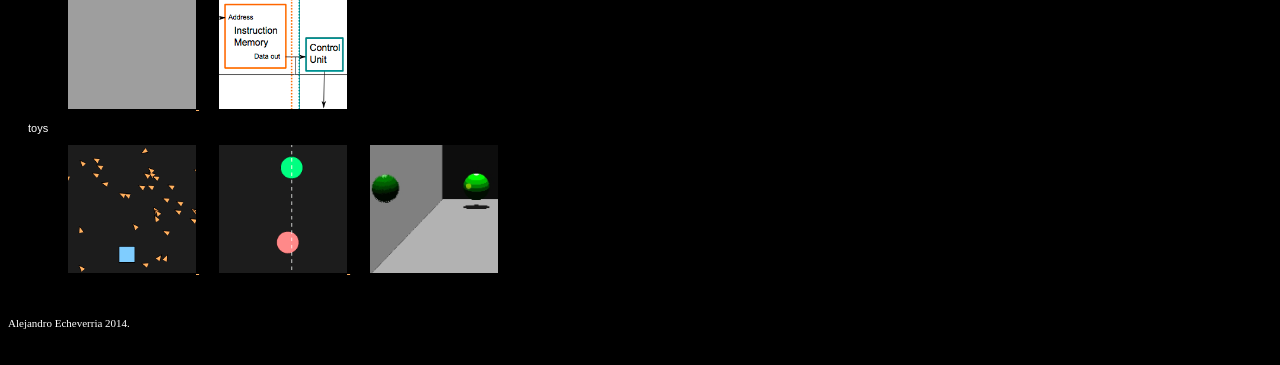
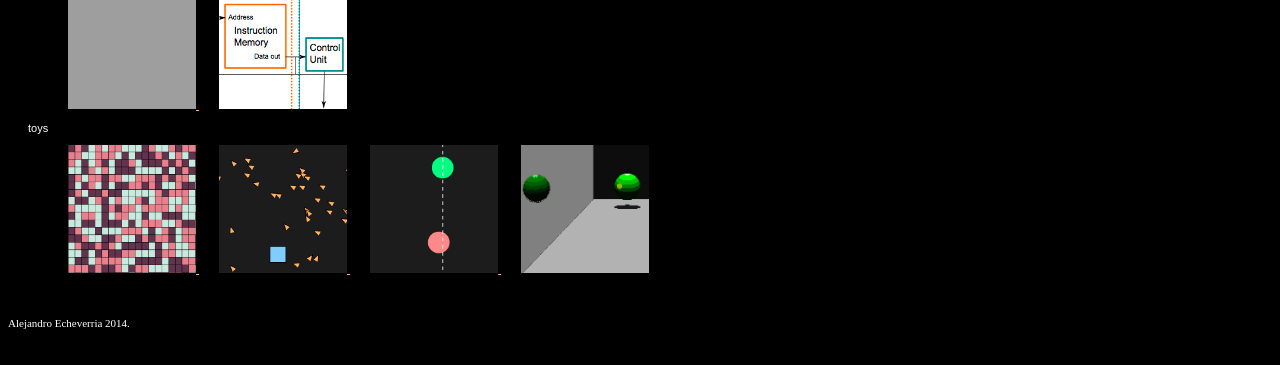
Before and after one commit to alejandroechev/personal-website, a plain HTML site: page index.html in a window 1280 px wide. Shown: the part 245-610 px from the top of the page. Drawn offline with Linux system fonts and the light colour scheme; grey boxes are pictures that could not be loaded.

Commit message:
Vreyn page updated

```diff
--- a/index.html
+++ b/index.html
@@ -60,6 +60,11 @@
 			<p> toys </p>
 				<ul id="navlist">
 					<li>
+						<a href="notsamegame/index.html" target="_blank">
+							<img src="files/images/notsamegame.png" alt="" width="128" height="128"/>
+						</a>
+					</li>
+					<li>
 						<a href="boids/index.html" target="_blank">
 							<img src="files/images/boids.png" alt="" width="128" height="128"/>
 						</a>
```
Also changed, not shown: files/images/notsamegame.png (added).
